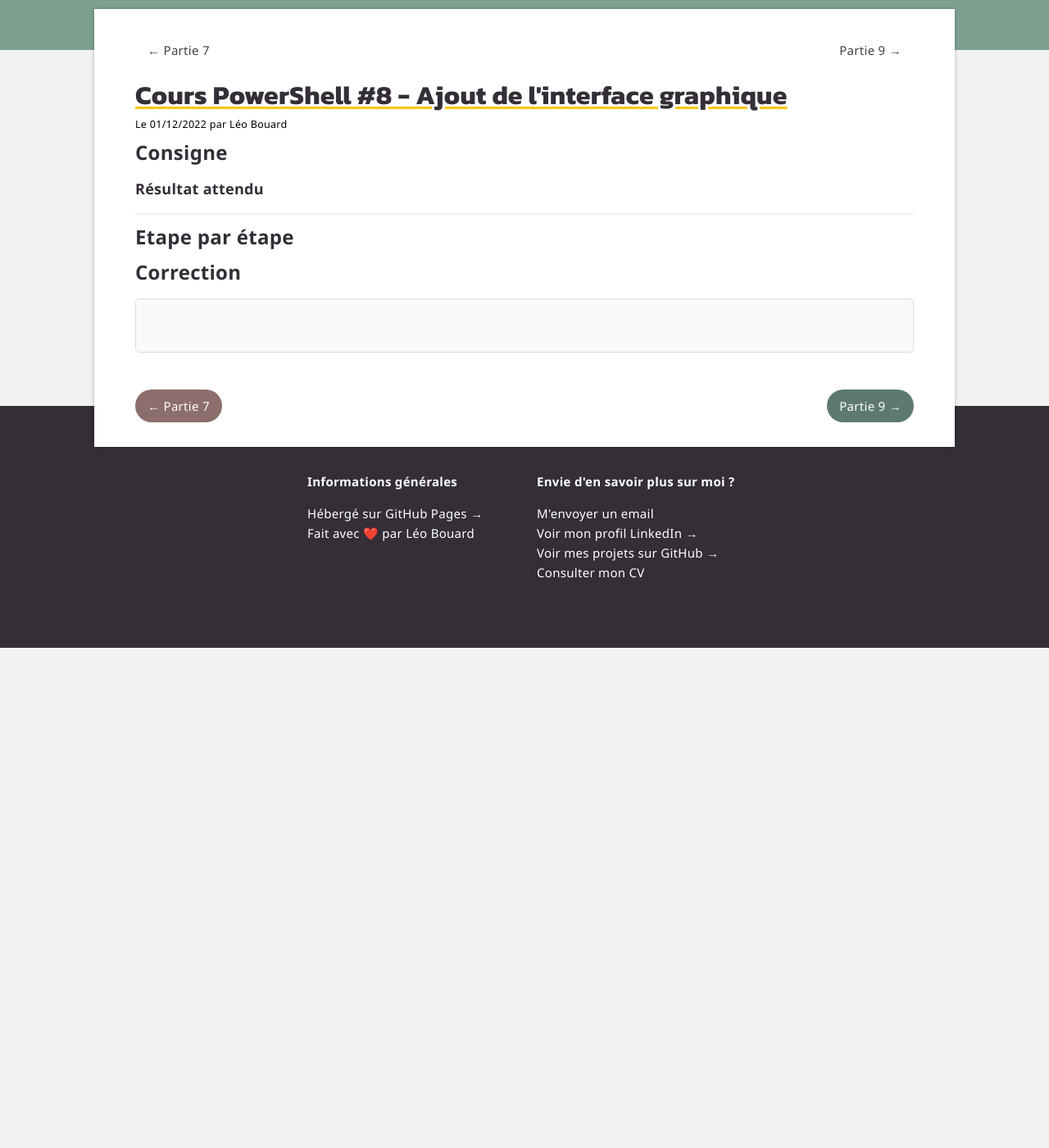
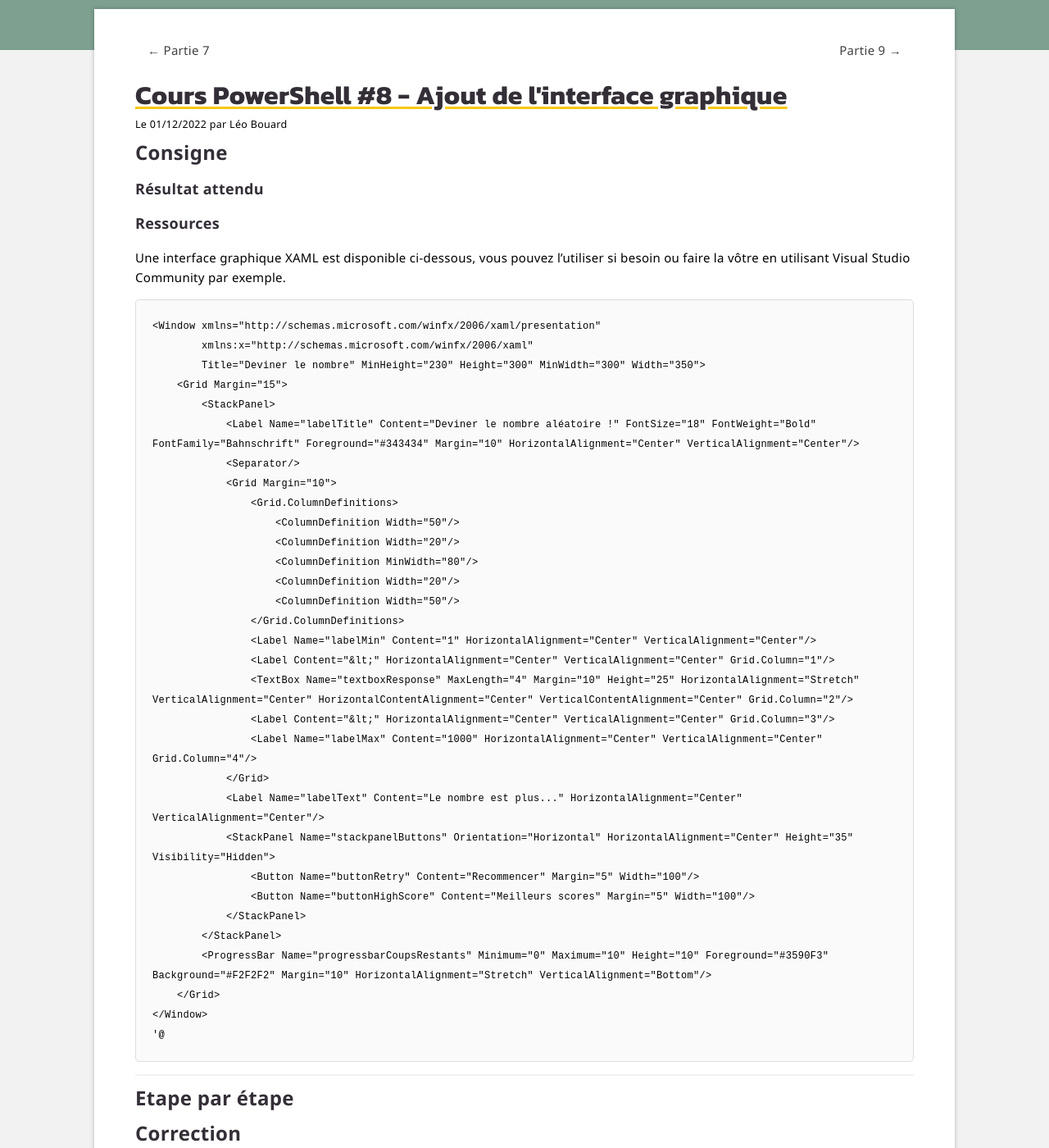
Before and after one commit to leobouard/leobouard.github.io, a Jekyll site: the page built from _posts/2022-12-01-cours-pratique-powershell-008.md, in a window 1280 px wide and 1400 px high, scrolled down 200 px. Shown: the whole window at 82% size. Built offline with Jekyll 4.4.1, drawn with Linux system fonts in a browser that asks for light colours; some web fonts are replaced; before the commit the page ends 990 px from its top, so only the background shows below that.

Commit message:
Update 2022-12-01-cours-pratique-powershell-008.md

````diff
--- a/_posts/2022-12-01-cours-pratique-powershell-008.md
+++ b/_posts/2022-12-01-cours-pratique-powershell-008.md
@@ -15,6 +15,44 @@ prevLink:
 
 ### Résultat attendu
 
+### Ressources
+
+Une interface graphique XAML est disponible ci-dessous, vous pouvez l'utiliser si besoin ou faire la vôtre en utilisant Visual Studio Community par exemple.
+
+```xaml
+<Window xmlns="http://schemas.microsoft.com/winfx/2006/xaml/presentation"
+        xmlns:x="http://schemas.microsoft.com/winfx/2006/xaml"
+        Title="Deviner le nombre" MinHeight="230" Height="300" MinWidth="300" Width="350">
+    <Grid Margin="15">
+        <StackPanel>
+            <Label Name="labelTitle" Content="Deviner le nombre aléatoire !" FontSize="18" FontWeight="Bold" FontFamily="Bahnschrift" Foreground="#343434" Margin="10" HorizontalAlignment="Center" VerticalAlignment="Center"/>
+            <Separator/>
+            <Grid Margin="10">
+                <Grid.ColumnDefinitions>
+                    <ColumnDefinition Width="50"/>
+                    <ColumnDefinition Width="20"/>
+                    <ColumnDefinition MinWidth="80"/>
+                    <ColumnDefinition Width="20"/>
+                    <ColumnDefinition Width="50"/>
+                </Grid.ColumnDefinitions>
+                <Label Name="labelMin" Content="1" HorizontalAlignment="Center" VerticalAlignment="Center"/>
+                <Label Content="&lt;" HorizontalAlignment="Center" VerticalAlignment="Center" Grid.Column="1"/>
+                <TextBox Name="textboxResponse" MaxLength="4" Margin="10" Height="25" HorizontalAlignment="Stretch" VerticalAlignment="Center" HorizontalContentAlignment="Center" VerticalContentAlignment="Center" Grid.Column="2"/>
+                <Label Content="&lt;" HorizontalAlignment="Center" VerticalAlignment="Center" Grid.Column="3"/>
+                <Label Name="labelMax" Content="1000" HorizontalAlignment="Center" VerticalAlignment="Center" Grid.Column="4"/>
+            </Grid>
+            <Label Name="labelText" Content="Le nombre est plus..." HorizontalAlignment="Center" VerticalAlignment="Center"/>
+            <StackPanel Name="stackpanelButtons" Orientation="Horizontal" HorizontalAlignment="Center" Height="35" Visibility="Hidden">
+                <Button Name="buttonRetry" Content="Recommencer" Margin="5" Width="100"/>
+                <Button Name="buttonHighScore" Content="Meilleurs scores" Margin="5" Width="100"/>
+            </StackPanel>
+        </StackPanel>
+        <ProgressBar Name="progressbarCoupsRestants" Minimum="0" Maximum="10" Height="10" Foreground="#3590F3" Background="#F2F2F2" Margin="10" HorizontalAlignment="Stretch" VerticalAlignment="Bottom"/>
+    </Grid>
+</Window>
+'@
+```
+
 ---
 
 ## Etape par étape
````
